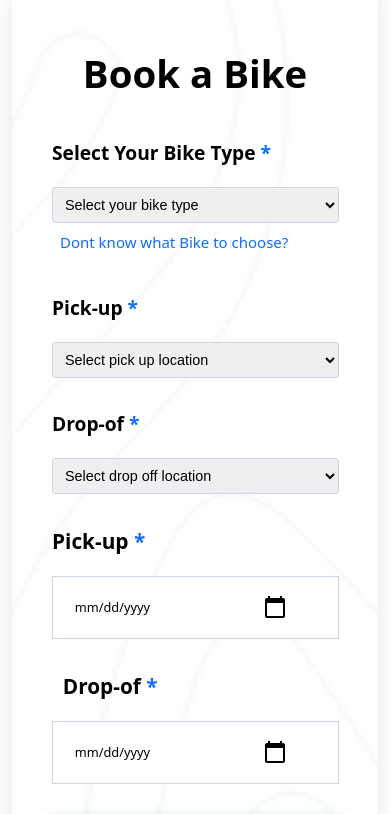
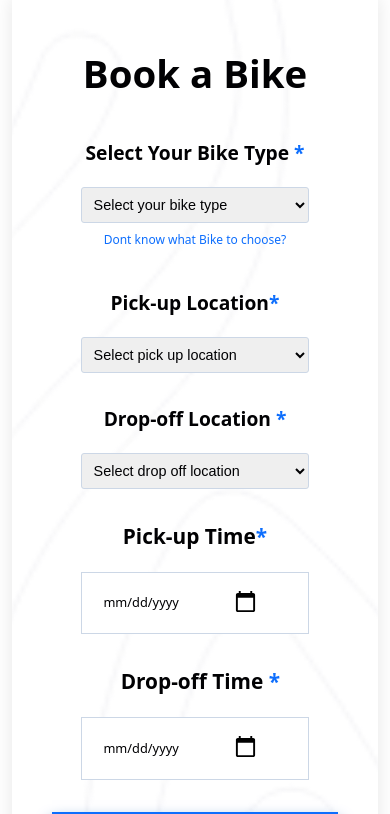
Before and after one commit to PabloAzadian/BikeRental, a React (Create React App) app: page / in a window 390 px wide. Shown: the part 1040-1854 px from the top of the page. Built offline with nearby package versions, Linux system fonts and the light colour scheme.

Commit message:
more responsive fixes

```diff
--- a/src/App.js
+++ b/src/App.js
@@ -19,8 +19,9 @@ function App() {
       <NavBar/>
       <Hero/>
       <BookBike/>
+
+      <PickBike/>
       <PlanTrip/>
-      <PickBike/>
       <Banner/>
       {/* <ChooseUs/>*/}
       <FaQ/>
--- a/src/Components/BookBike/BookBike.css
+++ b/src/Components/BookBike/BookBike.css
@@ -118,12 +118,18 @@
   @media (max-width: 630px) {
 
 
-
+    .book-content__box .box-form__bike-type {
+      justify-content: center;
+      text-align: center;
+    }
+    .book-content__box .box-form__bike-type a {
+      font-size: 12px;
+    }
 
     .book-content__box .box-form__bike-type select {
-      font-size: 0.8rem;
-      font-weight: 200;
-     padding: 0.5rem 0.5rem;
+      width: 80%;
+      margin: auto;
+      color: #010103;
     }
 
     .book-content__box .box-form__bike-time input {
@@ -137,6 +143,17 @@
 
     .book-content__box .box-form__bike-time label {
       font-size: 1.3rem;
+  }
+
+  .book-content__box .box-form__bike-time {
+    justify-content: center;
+    text-align: center;
+  }
+
+  .book-content__box .box-form__bike-time input {
+    color: #010103;
+    width: 80%;
+    margin: auto;
   }
 }
   @media (max-width: 830px) {
--- a/src/Components/BookBike/BookBike.js
+++ b/src/Components/BookBike/BookBike.js
@@ -199,7 +199,7 @@ function BookBike() {
 
                 <div className="box-form__bike-type">
                   <label>
-                    Pick-up <b>*</b>
+                    Pick-up Location<b>*</b>
                   </label>
                   <select value={pickUp} onChange={handlePick}>
                     <option>Select pick up location</option>
@@ -213,8 +213,7 @@ function BookBike() {
 
                 <div className="box-form__bike-type">
                   <label>
-                    Drop-of&nbsp;
-                    <b>*</b>
+                    Drop-off Location <b>*</b>
                   </label>
                   <select value={dropOff} onChange={handleDrop}>
                     <option>Select drop off location</option>
@@ -229,7 +228,7 @@ function BookBike() {
                 <div className="box-form__bike-time">
                   <label htmlFor="picktime">
 
-                    Pick-up <b>*</b>
+                    Pick-up Time<b>*</b>
                   </label>
                   <input
                     id="picktime"
@@ -242,7 +241,7 @@ function BookBike() {
                 <div className="box-form__bike-time">
                   <label htmlFor="droptime">
                     <i className="fa-regular fa-calendar-days "></i> &nbsp;
-                    Drop-of <b>*</b>
+                    Drop-off Time <b>*</b>
                   </label>
                   <input
                     id="droptime"
--- a/src/Components/PickBike/PickBike.css
+++ b/src/Components/PickBike/PickBike.css
@@ -1,6 +1,9 @@
 .pick-section {
     padding: 10rem 0;
+    background-color: #f8f8f8;
+
   }
+
 
   .pick-container {
     display: flex;
@@ -63,6 +66,7 @@
     transition: all 0.2s;
     text-align: left;
     width: 18rem;
+    border-radius:15px;
   }
   .pick-box button:hover {
     background-color: #0d6efd;
--- a/src/Components/PickBike/PickBike.js
+++ b/src/Components/PickBike/PickBike.js
@@ -30,7 +30,6 @@ function PickBike() {
               {/* pick bike */}
               <div className="pick-box">
                 <button
-                  className={`${coloringButton("btn1")}`}
                   onClick={() => {
                     setActive("FirstBike");
                     btnID("btn1");
@@ -39,7 +38,6 @@ function PickBike() {
                   Trek Domane SL 5
                 </button>
                 <button
-                  className={`${coloringButton("btn2")}`}
                   id="btn2"
                   onClick={() => {
                     setActive("SecondBike");
@@ -49,7 +47,6 @@ function PickBike() {
                   Giant Talon 3
                 </button>
                 <button
-                  className={`${coloringButton("btn3")}`}
                   id="btn3"
                   onClick={() => {
                     setActive("ThirdBike");
@@ -59,7 +56,6 @@ function PickBike() {
                   Specialized Sirrus X 4.0
                 </button>
                 <button
-                  className={`${coloringButton("btn4")}`}
                   id="btn4"
                   onClick={() => {
                     setActive("FourthBike");
@@ -69,7 +65,6 @@ function PickBike() {
                   Cannondale Synapse Carbon Disc
                 </button>
                 <button
-                  className={`${coloringButton("btn5")}`}
                   id="btn5"
                   onClick={() => {
                     setActive("FifthBike");
@@ -79,7 +74,6 @@ function PickBike() {
                   Scott Spark 960
                 </button>
                 <button
-                  className={`${coloringButton("btn6")}`}
                   id="btn6"
                   onClick={() => {
                     setActive("SixthBike");
--- a/src/Components/PlanTrip/PlanTrip.css
+++ b/src/Components/PlanTrip/PlanTrip.css
@@ -1,7 +1,6 @@
 .plan-trip-container{
   padding: 10rem 0;
   padding-top: 4rem;
-  background-color: #f8f8f8;
 
 }
 .plan-trip-title{
--- a/src/Components/Testimonials/Testimonials.css
+++ b/src/Components/Testimonials/Testimonials.css
@@ -26,6 +26,23 @@
 .testimonials-title-container p{
     color: #706f7b;
     font-size: 1.2rem;
+}
+
+@media (max-width:630px) {
+    .testimonials-title-container  h5{
+        font-size: 1rem;
+    }
+    .testimonials-title-container h2{
+        font-size: 2rem;
+
+    }
+
+    .testimonials-title-container p{
+
+        font-size: 0.7rem;
+    }
+
+
 }
 
 .testimonials-boxes-container {
```
